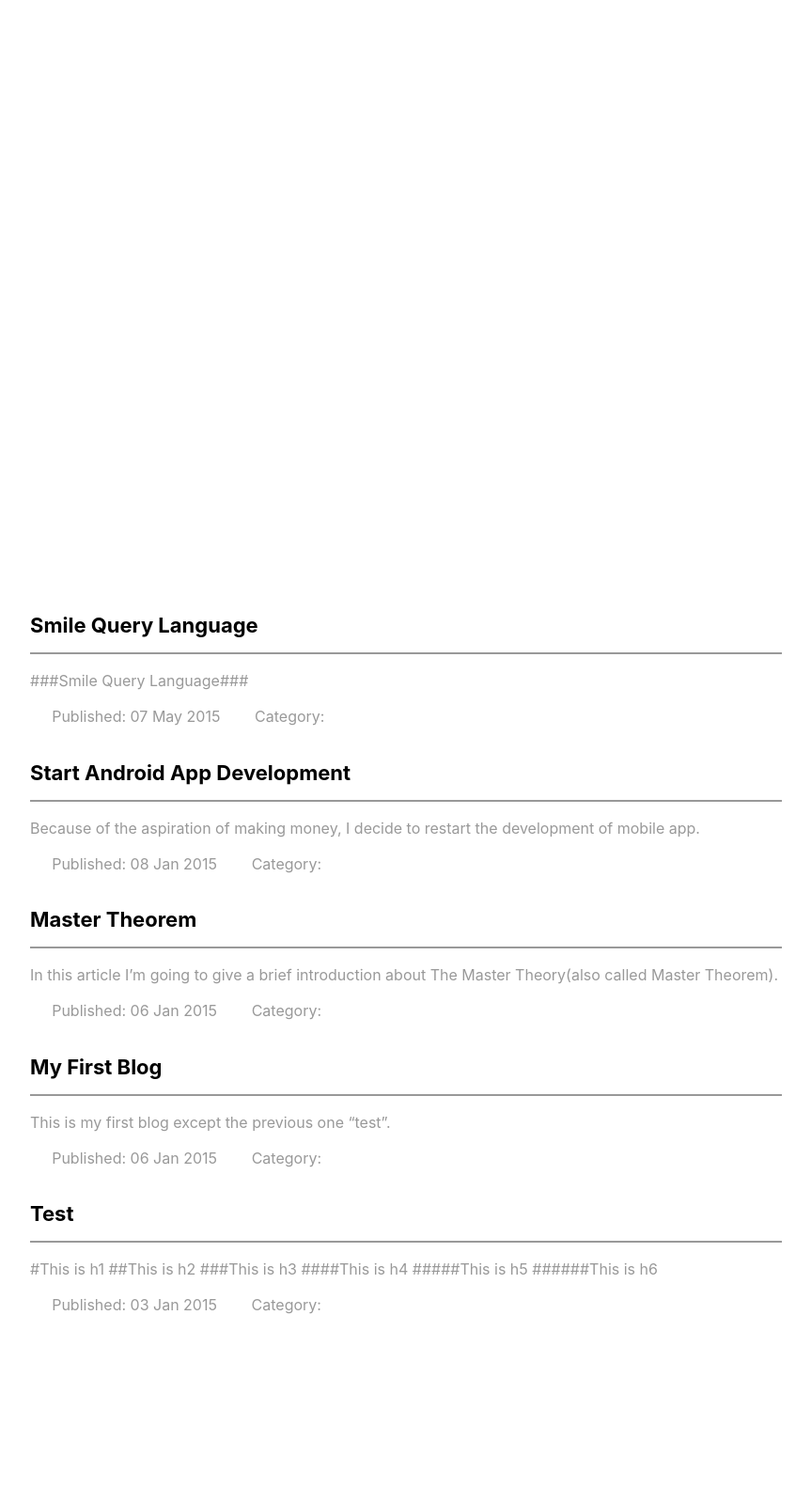
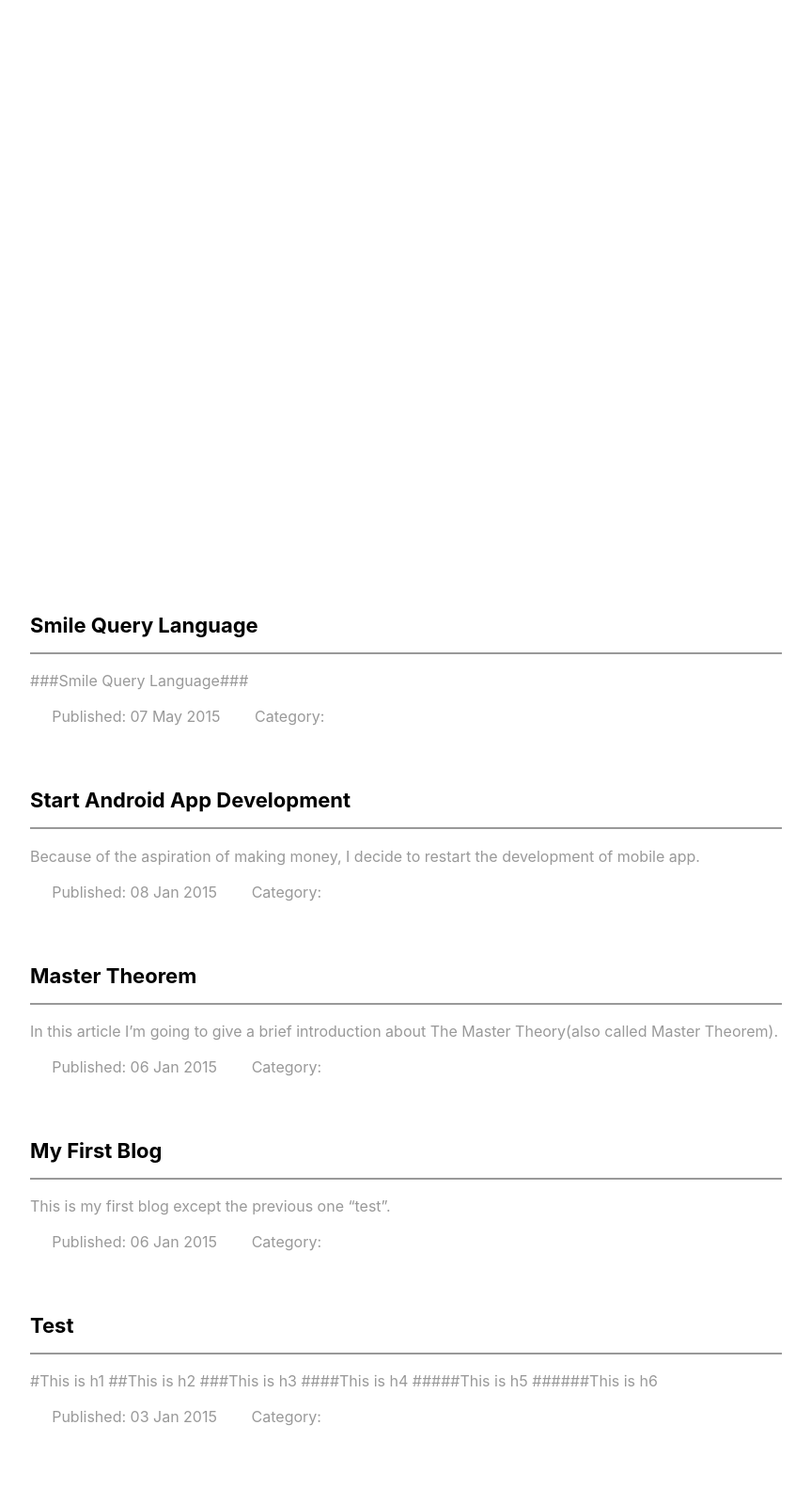
Before and after one commit to wenyuzhao/wenyuzhao.github.io, a Jekyll site: the page built from test.html, in a window 1280 px wide. Shown: the whole page at 94% size, without its empty margins (208-1071 px from the left). Built offline with Jekyll 4.4.1, drawn with Linux system fonts in a browser that asks for light colours; a script that is not in the unit is left out; before the commit the page ends 1480 px from its top, so only the background shows below that.

Commit message:
Update test.html

```diff
--- a/test.html
+++ b/test.html
@@ -4,7 +4,7 @@ layout: x
 ---
 <style>
     article {
-        margin: 1rem 0;
+        margin-bottom: 3rem;
         color: #999;
     }
 
```
